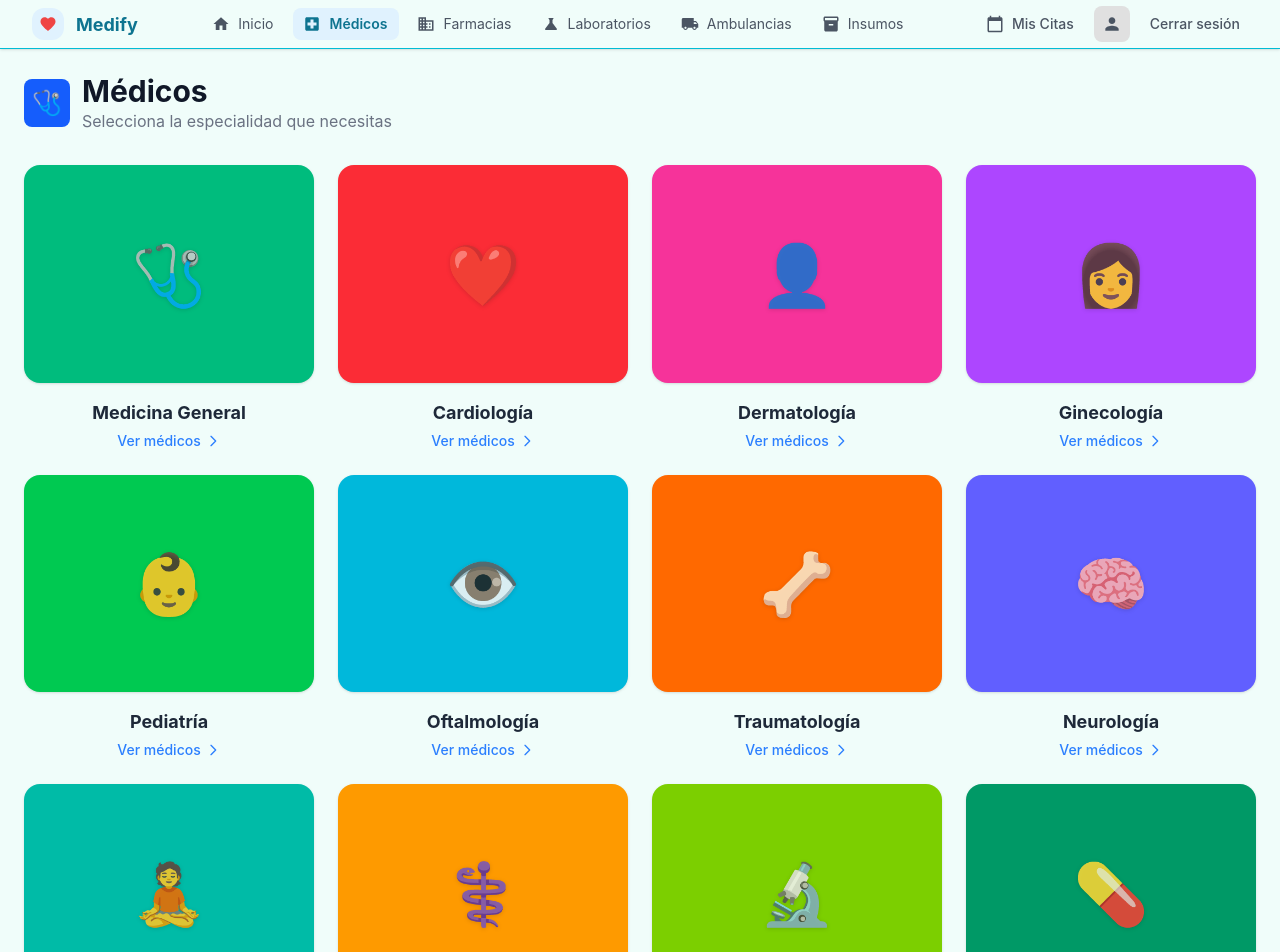
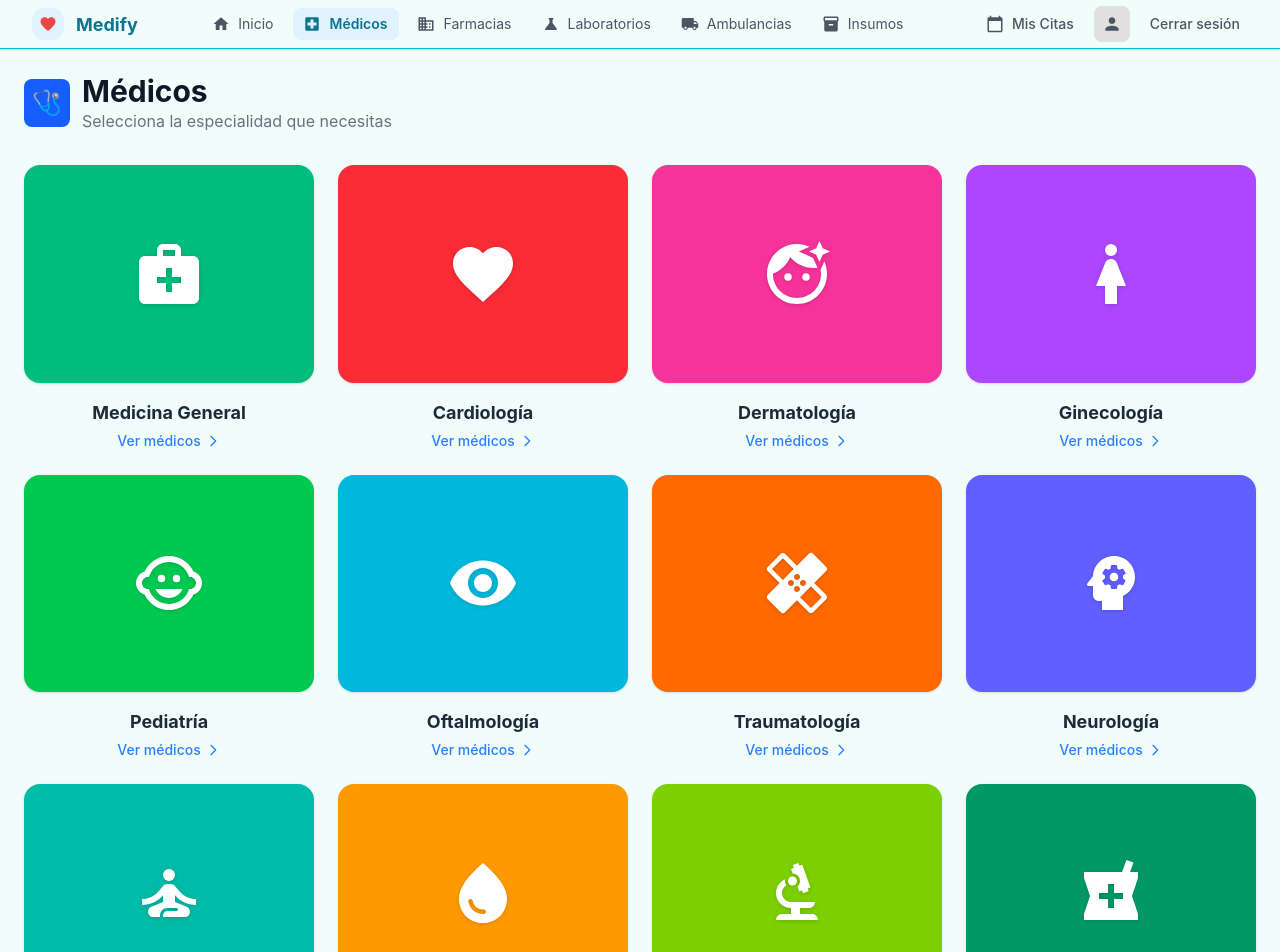
Before and after one commit to MediConnet/MediConnet, a React (Vite) app: page /specialties in a window 1280 px wide. Shown: the top 952 px of the page. Built offline with nearby package versions, Linux system fonts and the light colour scheme; sample sign-in values are in the browser's storage.

Commit message:
chore(specialties): Cambiar de emogis a svg más formales

```diff
--- a/src/features/search/domain/specialty.entity.ts
+++ b/src/features/search/domain/specialty.entity.ts
@@ -1,10 +1,12 @@
+import type { ReactNode } from 'react';
+
 /**
  * Representa una especialidad médica en el sistema.
- * Usamos clases de Tailwind para los colores por practicidad en el frontend.
+ * Actualizado: 'icon' ahora recibe un ReactNode para usar íconos de librerías (MUI).
  */
 export interface Specialty {
   id: string;
   name: string;
-  icon: string; // Por ahora usaremos emojis, luego pueden ser SVGs o URLs
+  icon: ReactNode;
   colorClass: string;
 }
--- a/src/features/search/infrastructure/specialties.mock.ts
+++ /dev/null
@@ -1,129 +0,0 @@
-import type { Specialty } from '../domain/specialty.entity';
-
-export const MOCK_SPECIALTIES: Specialty[] = [
-  // --- Fila 1 ---
-  {
-    id: '1',
-    name: 'Medicina General',
-    icon: '🩺',
-    colorClass: 'bg-emerald-500',
-  },
-  {
-    id: '2',
-    name: 'Cardiología',
-    icon: '❤️',
-    colorClass: 'bg-red-500',
-  },
-  {
-    id: '3',
-    name: 'Dermatología',
-    icon: '👤',
-    colorClass: 'bg-pink-500',
-  },
-  {
-    id: '4',
-    name: 'Ginecología',
-    icon: '👩',
-    colorClass: 'bg-purple-500',
-  },
-  // --- Fila 2 ---
-  {
-    id: '5',
-    name: 'Pediatría',
-    icon: '👶',
-    colorClass: 'bg-green-500',
-  },
-  {
-    id: '6',
-    name: 'Oftalmología',
-    icon: '👁️',
-    colorClass: 'bg-cyan-500',
-  },
-  {
-    id: '7',
-    name: 'Traumatología',
-    icon: '🦴',
-    colorClass: 'bg-orange-500',
-  },
-  {
-    id: '8',
-    name: 'Neurología',
-    icon: '🧠',
-    colorClass: 'bg-indigo-500',
-  },
-  // --- Fila 3 ---
-  {
-    id: '9',
-    name: 'Psiquiatría',
-    icon: '🧘',
-    colorClass: 'bg-teal-500',
-  },
-  {
-    id: '10',
-    name: 'Urología',
-    icon: '⚕️',
-    colorClass: 'bg-amber-500',
-  },
-  {
-    id: '11',
-    name: 'Endocrinología',
-    icon: '🔬',
-    colorClass: 'bg-lime-500',
-  },
-  {
-    id: '12',
-    name: 'Gastroenterología',
-    icon: '💊',
-    colorClass: 'bg-emerald-600',
-  },
-  // --- Fila 4  ---
-  {
-    id: '13',
-    name: 'Neumología',
-    icon: '🫁',
-    colorClass: 'bg-sky-500',
-  },
-  {
-    id: '14',
-    name: 'Otorrinolaringología',
-    icon: '👂',
-    colorClass: 'bg-orange-400',
-  },
-  {
-    id: '15',
-    name: 'Oncología',
-    icon: '🎗️',
-    colorClass: 'bg-rose-500',
-  },
-  {
-    id: '16',
-    name: 'Reumatología',
-    icon: '💪',
-    colorClass: 'bg-violet-500',
-  },
-  // --- Fila 5 ---
-  {
-    id: '17',
-    name: 'Nefrología',
-    icon: '💧',
-    colorClass: 'bg-fuchsia-500',
-  },
-  {
-    id: '18',
-    name: 'Cirugía General',
-    icon: '🔪',
-    colorClass: 'bg-slate-500',
-  },
-  {
-    id: '19',
-    name: 'Anestesiología',
-    icon: '💉',
-    colorClass: 'bg-gray-600',
-  },
-  {
-    id: '20',
-    name: 'Odontología',
-    icon: '🦷',
-    colorClass: 'bg-blue-500',
-  },
-];
--- /dev/null
+++ b/src/features/search/infrastructure/specialties.mock.tsx
@@ -0,0 +1,152 @@
+import type { Specialty } from "../domain/specialty.entity";
+// Importamos los íconos de Material UI
+import {
+  Air,
+  Biotech,
+  ChildCare,
+  ContentCut,
+  Coronavirus,
+  DirectionsRun,
+  FaceRetouchingNatural,
+  Favorite,
+  Healing,
+  HealthAndSafety,
+  Hearing,
+  LocalPharmacy,
+  MedicalServices,
+  MedicationLiquid,
+  Psychology,
+  RemoveRedEye,
+  SelfImprovement,
+  Water,
+  WaterDrop,
+  Woman,
+} from "@mui/icons-material";
+
+export const MOCK_SPECIALTIES: Specialty[] = [
+  // --- Fila 1 ---
+  {
+    id: "1",
+    name: "Medicina General",
+    icon: <MedicalServices fontSize="inherit" />,
+    colorClass: "bg-emerald-500",
+  },
+  {
+    id: "2",
+    name: "Cardiología",
+    icon: <Favorite fontSize="inherit" />,
+    colorClass: "bg-red-500",
+  },
+  {
+    id: "3",
+    name: "Dermatología",
+    icon: <FaceRetouchingNatural fontSize="inherit" />,
+    colorClass: "bg-pink-500",
+  },
+  {
+    id: "4",
+    name: "Ginecología",
+    icon: <Woman fontSize="inherit" />,
+    colorClass: "bg-purple-500",
+  },
+  // --- Fila 2 ---
+  {
+    id: "5",
+    name: "Pediatría",
+    icon: <ChildCare fontSize="inherit" />,
+    colorClass: "bg-green-500",
+  },
+  {
+    id: "6",
+    name: "Oftalmología",
+    icon: <RemoveRedEye fontSize="inherit" />,
+    colorClass: "bg-cyan-500",
+  },
+  {
+    id: "7",
+    name: "Traumatología",
+    icon: <Healing fontSize="inherit" />,
+    colorClass: "bg-orange-500",
+  },
+  {
+    id: "8",
+    name: "Neurología",
+    icon: <Psychology fontSize="inherit" />,
+    colorClass: "bg-indigo-500",
+  },
+  // --- Fila 3 ---
+  {
+    id: "9",
+    name: "Psiquiatría",
+    icon: <SelfImprovement fontSize="inherit" />,
+    colorClass: "bg-teal-500",
+  },
+  {
+    id: "10",
+    name: "Urología",
+    icon: <WaterDrop fontSize="inherit" />,
+    colorClass: "bg-amber-500",
+  },
+  {
+    id: "11",
+    name: "Endocrinología",
+    icon: <Biotech fontSize="inherit" />,
+    colorClass: "bg-lime-500",
+  },
+  {
+    id: "12",
+    name: "Gastroenterología",
+    icon: <LocalPharmacy fontSize="inherit" />,
+    colorClass: "bg-emerald-600",
+  },
+  // --- Fila 4  ---
+  {
+    id: "13",
+    name: "Neumología",
+    icon: <Air fontSize="inherit" />,
+    colorClass: "bg-sky-500",
+  },
+  {
+    id: "14",
+    name: "Otorrinolaringología",
+    icon: <Hearing fontSize="inherit" />,
+    colorClass: "bg-orange-400",
+  },
+  {
+    id: "15",
+    name: "Oncología",
+    icon: <Coronavirus fontSize="inherit" />, // Representación celular
+    colorClass: "bg-rose-500",
+  },
+  {
+    id: "16",
+    name: "Reumatología",
+    icon: <DirectionsRun fontSize="inherit" />,
+    colorClass: "bg-violet-500",
+  },
+  // --- Fila 5 ---
+  {
+    id: "17",
+    name: "Nefrología",
+    icon: <Water fontSize="inherit" />,
+    colorClass: "bg-fuchsia-500",
+  },
+  {
+    id: "18",
+    name: "Cirugía General",
+    icon: <ContentCut fontSize="inherit" />,
+    colorClass: "bg-slate-500",
+  },
+  {
+    id: "19",
+    name: "Anestesiología",
+    icon: <MedicationLiquid fontSize="inherit" />,
+    colorClass: "bg-gray-600",
+  },
+  {
+    id: "20",
+    name: "Odontología",
+    icon: <HealthAndSafety fontSize="inherit" />,
+    colorClass: "bg-blue-500",
+  },
+];
--- a/src/features/search/presentation/components/SpecialtyCard.tsx
+++ b/src/features/search/presentation/components/SpecialtyCard.tsx
@@ -1,4 +1,4 @@
-import type { Specialty } from '../../domain/specialty.entity';
+import type { Specialty } from "../../domain/specialty.entity";
 
 interface SpecialtyCardProps {
   specialty: Specialty;
@@ -11,21 +11,29 @@ export const SpecialtyCard = ({ specialty, onClick }: SpecialtyCardProps) => {
       className="group cursor-pointer flex flex-col items-center text-center transition-transform hover:-translate-y-1"
       onClick={() => onClick(specialty.id)}
     >
-      {/* Caja de color con el ícono */}
-      <div className={`${specialty.colorClass} w-full aspect-[4/3] rounded-2xl flex items-center justify-center shadow-sm mb-4 transition-shadow group-hover:shadow-md`}>
-        <span className="text-6xl filter drop-shadow-sm transform group-hover:scale-110 transition-transform duration-300">
+      <div
+        className={`${specialty.colorClass} w-full aspect-[4/3] rounded-2xl flex items-center justify-center shadow-sm mb-4 transition-shadow group-hover:shadow-md`}
+      >
+        <span className="text-7xl text-white filter drop-shadow-sm transform group-hover:scale-110 transition-transform duration-300 flex items-center justify-center">
           {specialty.icon}
         </span>
       </div>
 
-      {/* Título y enlace */}
-      <h3 className="text-lg font-bold text-gray-800 mb-1">
-        {specialty.name}
-      </h3>
+      <h3 className="text-lg font-bold text-gray-800 mb-1">{specialty.name}</h3>
       <span className="text-blue-500 text-sm font-medium group-hover:underline flex items-center">
         Ver médicos
-        <svg className="w-4 h-4 ml-1" fill="none" stroke="currentColor" viewBox="0 0 24 24">
-          <path strokeLinecap="round" strokeLinejoin="round" strokeWidth={2} d="M9 5l7 7-7 7" />
+        <svg
+          className="w-4 h-4 ml-1"
+          fill="none"
+          stroke="currentColor"
+          viewBox="0 0 24 24"
+        >
+          <path
+            strokeLinecap="round"
+            strokeLinejoin="round"
+            strokeWidth={2}
+            d="M9 5l7 7-7 7"
+          />
         </svg>
       </span>
     </div>
```
